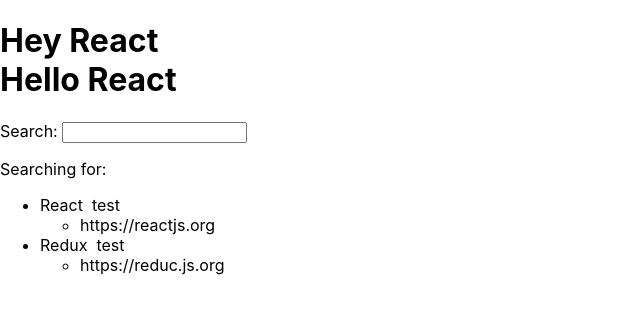
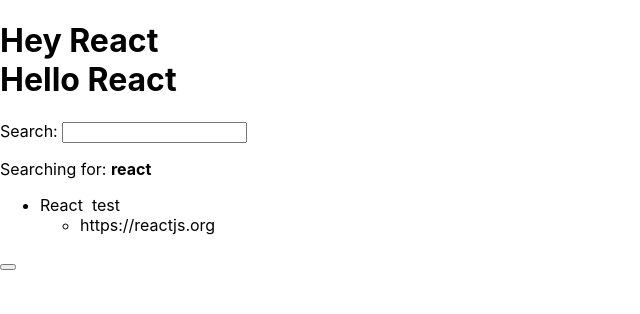
Before and after one commit to enricosuarve/hacker-stories, a React (Create React App) app: page / in a window 1280 px wide. Shown: the top 314 px of the page, without its empty margins (0-640 px from the left). Built offline with nearby package versions, Linux system fonts and the light colour scheme.

Commit message:
Got to P.65 - Passing state between HTML and React (added test button that proves another issue with updating fields programatically)

```diff
--- a/src/App.js
+++ b/src/App.js
@@ -14,7 +14,7 @@
 const App = () => {
     console.log('App renders');
 
-    const [searchTerm, setSearchTerm] = React.useState('');
+    const [searchTerm, setSearchTerm] = React.useState('react');
     const stories = [
         {
             title: 'React',
@@ -52,6 +52,7 @@
             </h1>
             <Search onSearch={handleSearch} searchTerm={searchTerm}/>
             <List list={searchedStories} extraline={"test"}/>
+            <button onClick={function test(){document.getElementById('search').value = "redux"}} value={"click"}/>
         </div>
     );
 }
@@ -95,7 +96,12 @@
     return (
         <div>
             <label htmlFor="search">Search: </label>
-            <input id="search" type="text" onChange={handleChange}/>
+            <input
+                id="search"
+                type="text"
+                onChange={handleChange}
+                value={props.onSearch}
+            />
             <p>
                 Searching for: <strong>{props.searchTerm}</strong>
             </p>
```
